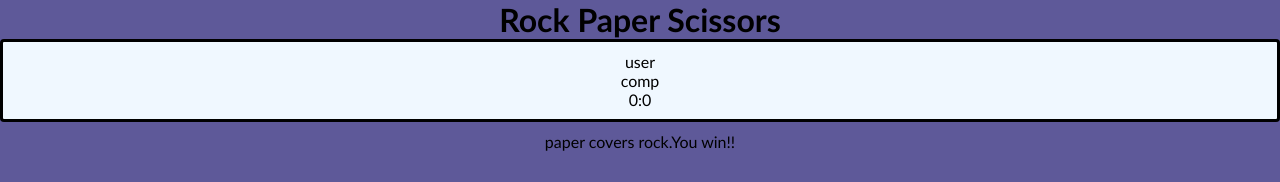
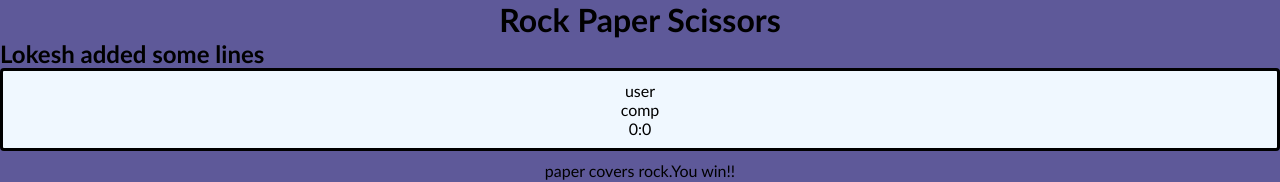
Before and after one commit to akashipparthi/web-devlop-1, a plain HTML site: page rps.html in a window 1280 px wide. Shown: the top 182 px of the page. Drawn offline with Linux system fonts and the light colour scheme; a web font is replaced by a local one.

Commit message:
made some changes

```diff
--- a/rps.html
+++ b/rps.html
@@ -5,6 +5,7 @@
     </head>
 <body>
     <h1>Rock Paper Scissors</h1>
+    <h2>Lokesh added some lines</h2>
     <div class="score-card">
         <div class="badge">user</div>
         <div class="badge">comp</div>
```
